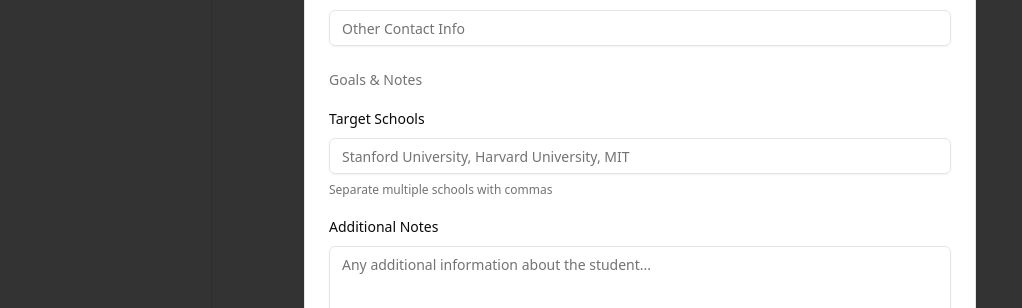
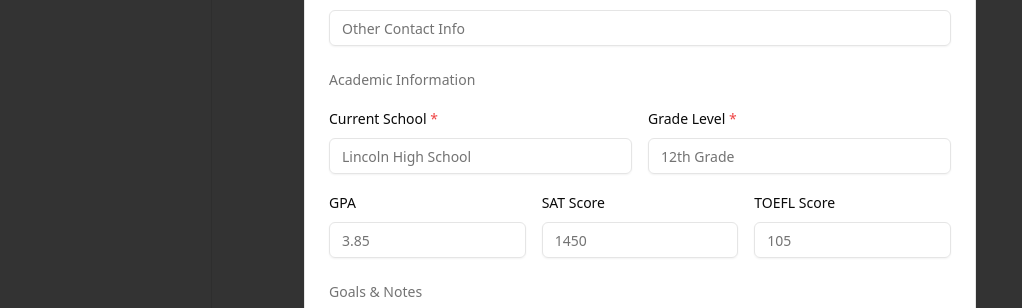
Before and after one commit to cruse-charles/EduConsult, a Next.js app: page /dashboard in a window 1280 px wide. Both pictures are taken after a click on the button "Add New Student". Shown: the part 361-669 px from the top of the page, without its empty margins (0-1022 px from the left). Built offline with nearby package versions, Linux system fonts and the light colour scheme; no server answers.

Commit message:
completed AcademicInfoSection for adding students

```diff
--- a/app/components/AddStudentModal/AcademicInfoSection.tsx
+++ b/app/components/AddStudentModal/AcademicInfoSection.tsx
@@ -5,7 +5,37 @@ import { Label } from '@/components/ui/label'
 function AcademicInfoSection({formData, handleAcademicInfoChange}) {
   return (
     <>
-
+        <div className="space-y-4">
+            <h3 className="text-sm font-medium text-muted-foreground">Academic Information</h3>
+            <div className="grid grid-cols-1 md:grid-cols-2 gap-4">
+                <div className="space-y-2">
+                    <Label htmlFor="currentSchool">
+                        Current School <span className="text-red-500">*</span>
+                    </Label>
+                    <Input id="currentSchool" placeholder="Lincoln High School" value={formData.academicInformation.currentSchool} name="currentSchool" onChange={handleAcademicInfoChange} required />
+                </div>
+                <div className="space-y-2">
+                    <Label htmlFor="grade">
+                        Grade Level <span className="text-red-500">*</span>
+                    </Label>
+                    <Input id="grade" placeholder="12th Grade" value={formData.academicInformation.grade} name="grade" onChange={handleAcademicInfoChange} required />
+                </div>
+            </div>
+            <div className="grid grid-cols-1 md:grid-cols-3 gap-4">
+                <div className="space-y-2">
+                    <Label htmlFor="gpa">GPA</Label>
+                    <Input id="gpa" placeholder="3.85" value={formData.academicInformation.gpa} name="gpa" onChange={handleAcademicInfoChange} />
+                </div>
+                <div className="space-y-2">
+                    <Label htmlFor="satScore">SAT Score</Label>
+                    <Input id="satScore" placeholder="1450" value={formData.academicInformation.sat} name="sat" onChange={handleAcademicInfoChange} />
+                </div>
+                <div className="space-y-2">
+                    <Label htmlFor="toeflScore">TOEFL Score</Label>
+                    <Input id="toeflScore" placeholder="105" value={formData.academicInformation.toefl} name="toefl" onChange={handleAcademicInfoChange} />
+                </div>
+            </div>
+        </div>
     </>
   )
 }
```
